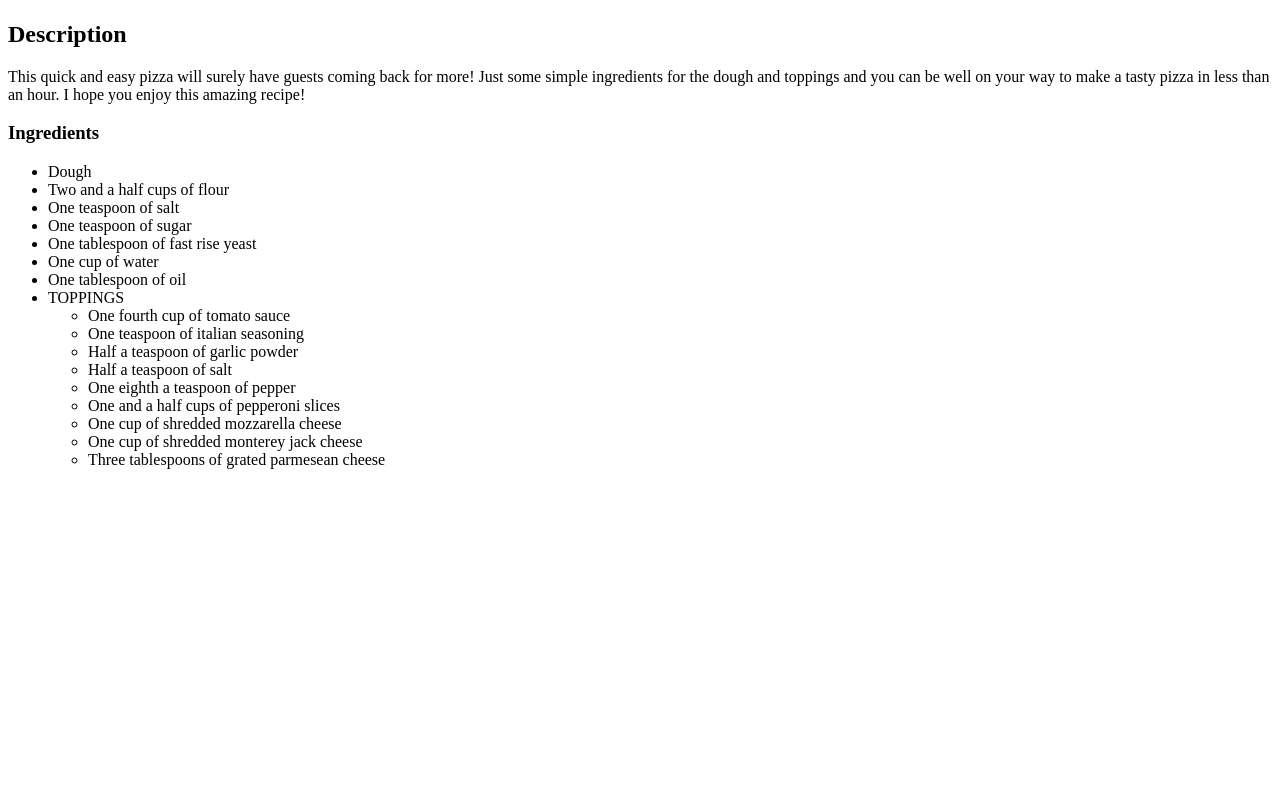
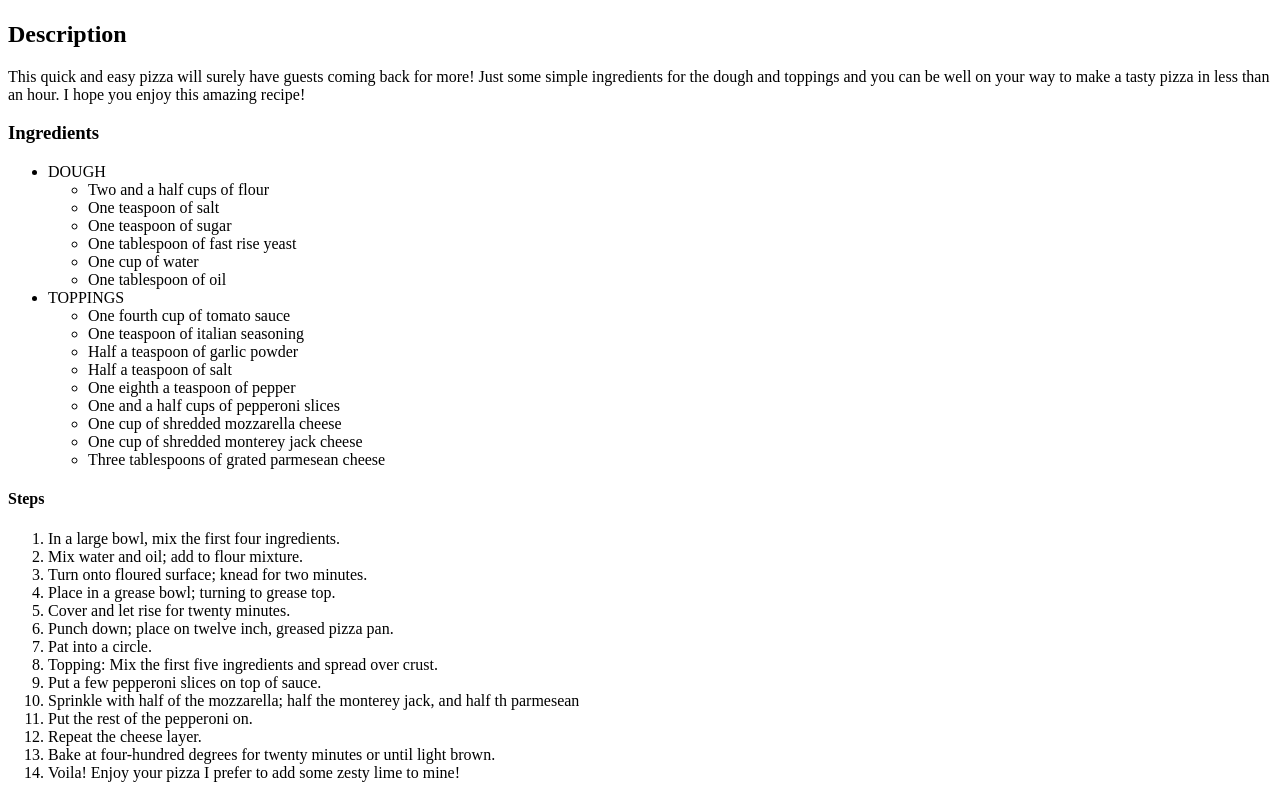
Before and after one commit to wander-away/Project-Recipes, a plain HTML site: page recipes/pizza.html in a window 1280 px wide. Shown: the part 489-1287 px from the top of the page. Before the commit the page ends 974 px from the top, so only its background shows below. Drawn offline with Linux system fonts and the light colour scheme.

Commit message:
recipes/pizza.html

```diff
--- a/recipes/pizza.html
+++ b/recipes/pizza.html
@@ -18,13 +18,17 @@
 
 		<h3>Ingredients</h3>
 		<ul>
-			<li>Dough</li>
+			<li>DOUGH
+				<ul>
+
 					<li>Two and a half cups of flour</li>
 					<li>One teaspoon of salt</li>
 					<li>One teaspoon of sugar</li>
 					<li>One tablespoon of fast rise yeast</li>
 					<li>One cup of water</li>
 					<li>One tablespoon of oil</li>
+				</ul>
+			</li>
 			<li>TOPPINGS
 				<ul>
 					<li>One fourth cup of tomato sauce</li>
@@ -39,5 +43,23 @@
 				</ul>
 			</li>
 		</ul>
+
+		<h4>Steps</h4>
+		<ol>
+			<li>In a large bowl, mix the first four ingredients.</li>
+			<li>Mix water and oil; add to flour mixture.</li>
+			<li>Turn onto floured surface; knead for two minutes.</li>
+			<li>Place in a grease bowl; turning to grease top.</li>
+			<li>Cover and let rise for twenty minutes.</li>
+			<li>Punch down; place on twelve inch, greased pizza pan.</li>
+			<li>Pat into a circle.</li>
+			<li>Topping: Mix the first five ingredients and spread over crust.</li>
+			<li>Put a few pepperoni slices on top of sauce.</li>
+			<li>Sprinkle with half of the mozzarella; half the monterey jack, and half th				parmesean</li>
+			<li>Put the rest of the pepperoni on.</li>
+			<li>Repeat the cheese layer.</li>
+			<li>Bake at four-hundred degrees for twenty minutes or until light brown.</li>
+			<li>Voila! Enjoy your pizza I prefer to add some zesty lime to mine!</li>
+		</ol>
 	</body>
 </html>
```
Lines whose indentation alone changed are shown as unchanged.
